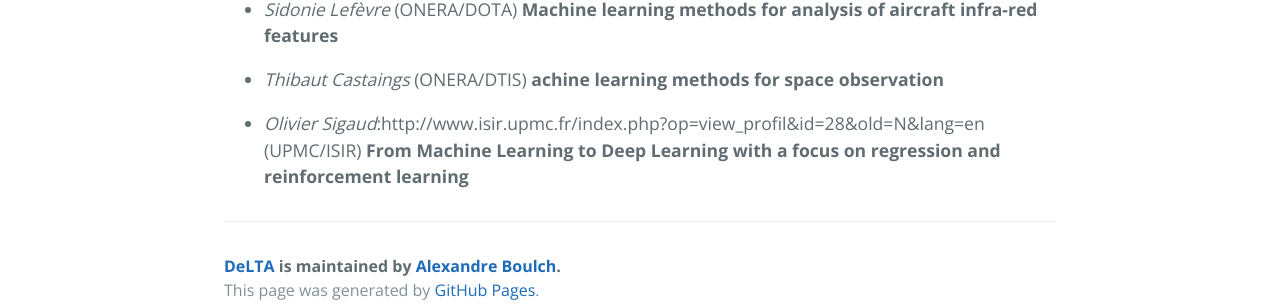
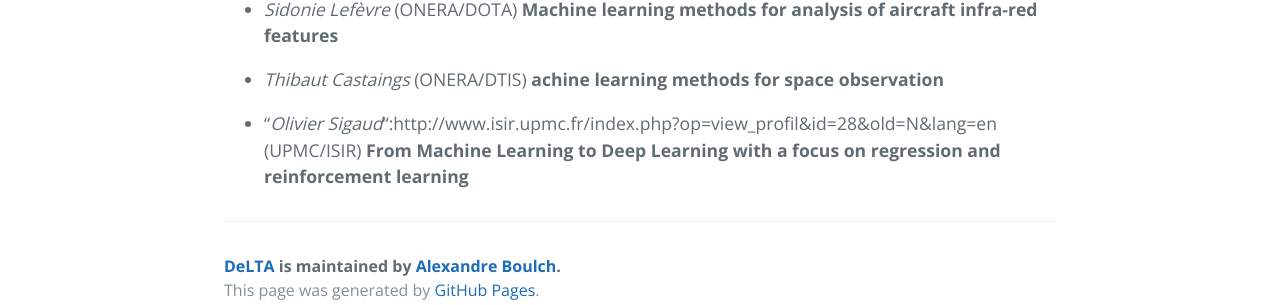
Before and after one commit to delta-onera/delta-onera.github.io, a Jekyll site: the page built from _pages/educationDL.md, in a window 1280 px wide. Shown: the part 1166-1471 px from the top of the page. Built offline with Jekyll 4.4.1, drawn with Linux system fonts in a browser that asks for light colours; our own code applies the rules of GitHub Pages for plain Markdown files.

```diff
--- a/_pages/educationDL.md
+++ b/_pages/educationDL.md
@@ -22,5 +22,5 @@ Invited Talks:
 
 * *Thibaut Castaings* (ONERA/DTIS) **achine learning methods for space observation**
 
-* *Olivier Sigaud*:http://www.isir.upmc.fr/index.php?op=view_profil&id=28&old=N&lang=en (UPMC/ISIR) **From Machine Learning to Deep Learning with a focus on regression
+* "*Olivier Sigaud*":http://www.isir.upmc.fr/index.php?op=view_profil&id=28&old=N&lang=en (UPMC/ISIR) **From Machine Learning to Deep Learning with a focus on regression
 and reinforcement learning**
```
